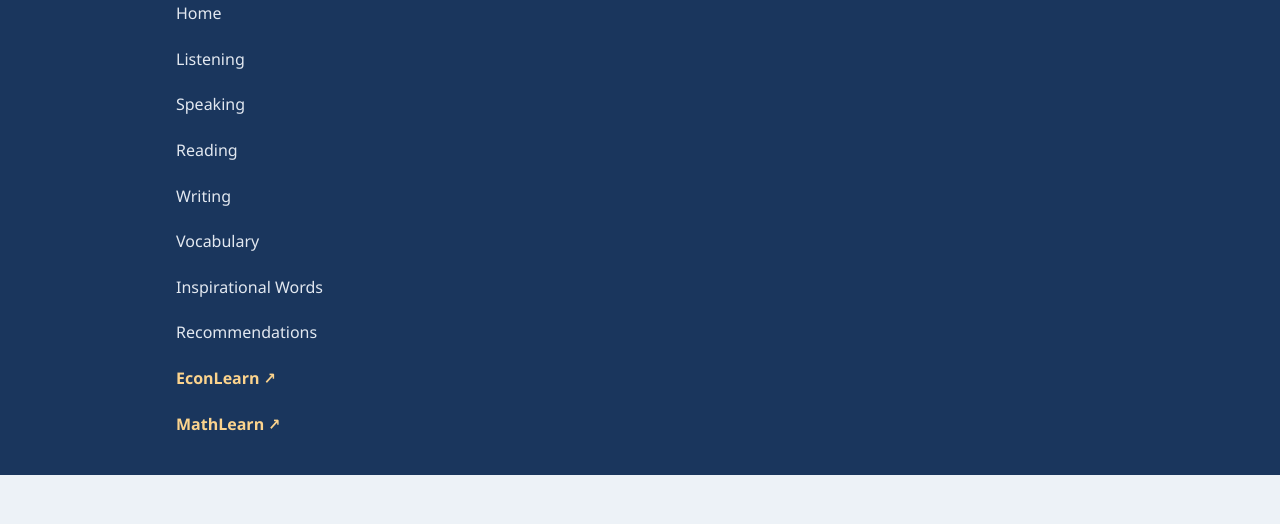
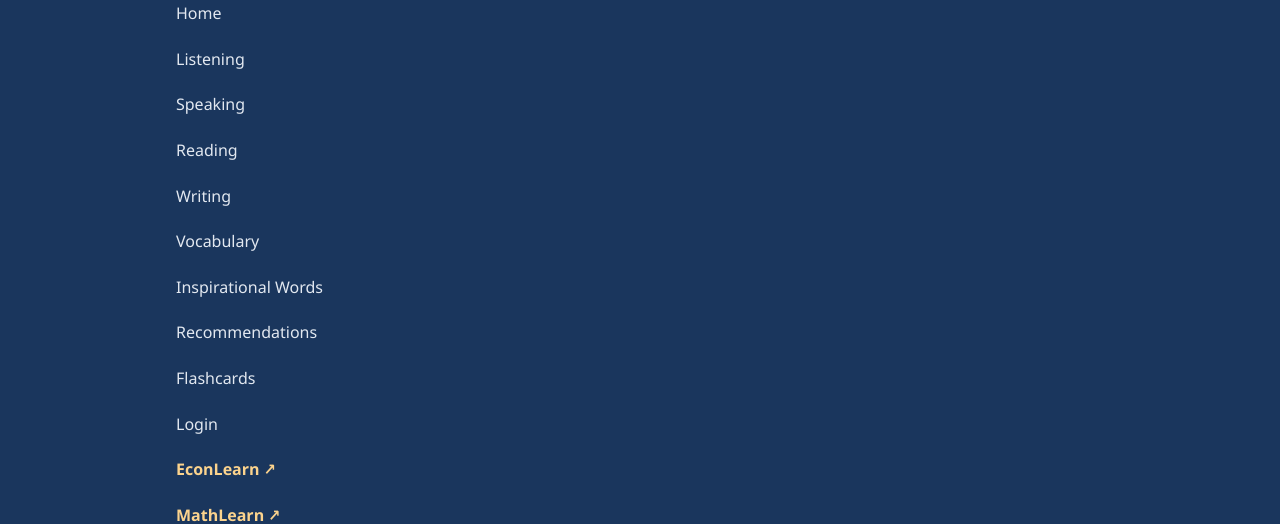
Before and after one commit to notiamalfred/LinguaLearn, a website: page writing.html in a window 1280 px wide. Both pictures are taken after a click on the button "Menu". Shown: the part 75-599 px from the top of the page. Drawn offline with Linux system fonts and the light colour scheme.

Commit message:
Add links for Flashcards and Login pages

```diff
--- a/writing.html
+++ b/writing.html
@@ -87,6 +87,8 @@
         <a href="vocabulary.html">Vocabulary</a>
         <a href="inspirational.html">Inspirational Words</a>
         <a href="recommendation.html">Recommendations</a>
+        <a href="flashcards.html">Flashcards</a>
+        <a href="login.html">Login</a>
         <a href="https://notiamalfred.github.io/EconLearn" class="cross-link">EconLearn ↗</a>
         <a href="https://notiamalfred.github.io/MathLearn/" class="cross-link">MathLearn ↗</a>
       </nav>
```
